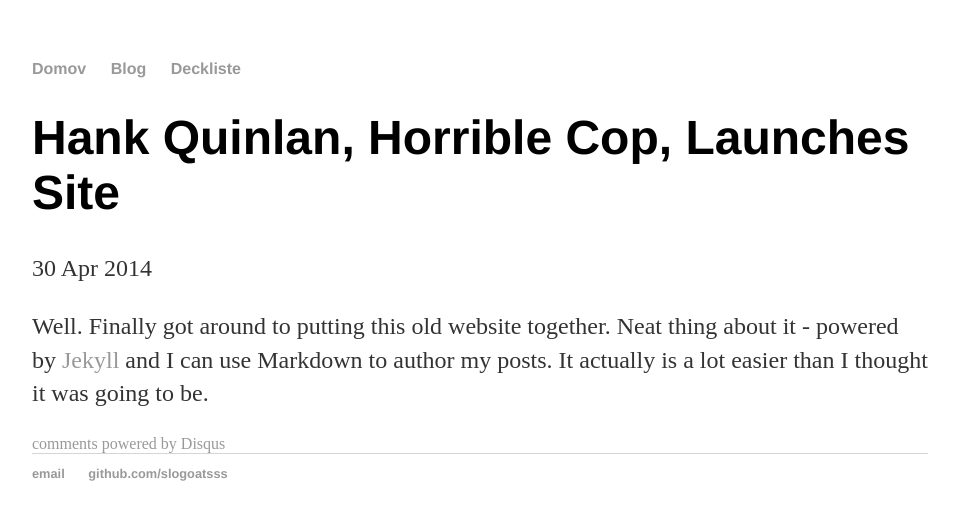
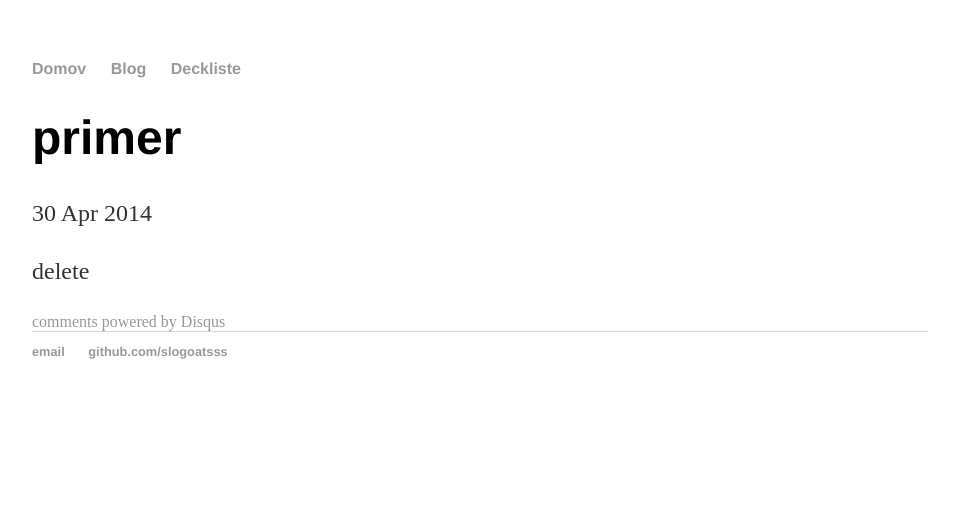
Before and after one commit to slogoatsss/slogoatsss.github.io, a Jekyll site: the page built from _posts/2014-04-30-hank-quinlan-site-launched.md, in a window 1280 px wide. Shown: the top 520 px of the page, without its empty margins (160-1119 px from the left). Built offline with Jekyll 4.4.1, drawn with Linux system fonts in a browser that asks for light colours; comment, search, counter and statistics services are not loaded.

Commit message:
Update 2014-04-30-hank-quinlan-site-launched.md

```diff
--- a/_posts/2014-04-30-hank-quinlan-site-launched.md
+++ b/_posts/2014-04-30-hank-quinlan-site-launched.md
@@ -1,7 +1,7 @@
 ---
 layout: post
-title: "Hank Quinlan, Horrible Cop, Launches Site"
+title: "primer"
 date: 2014-04-30
 ---
 
-Well. Finally got around to putting this old website together. Neat thing about it - powered by [Jekyll](http://jekyllrb.com) and I can use Markdown to author my posts. It actually is a lot easier than I thought it was going to be.
+delete
```
